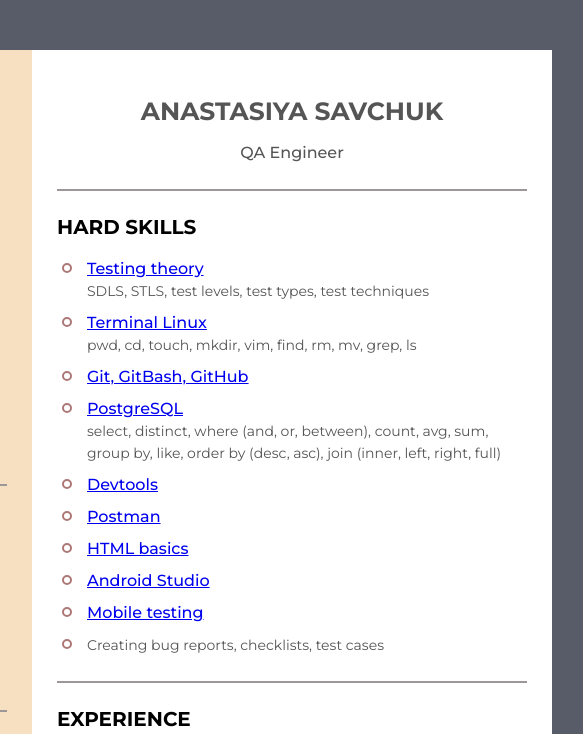
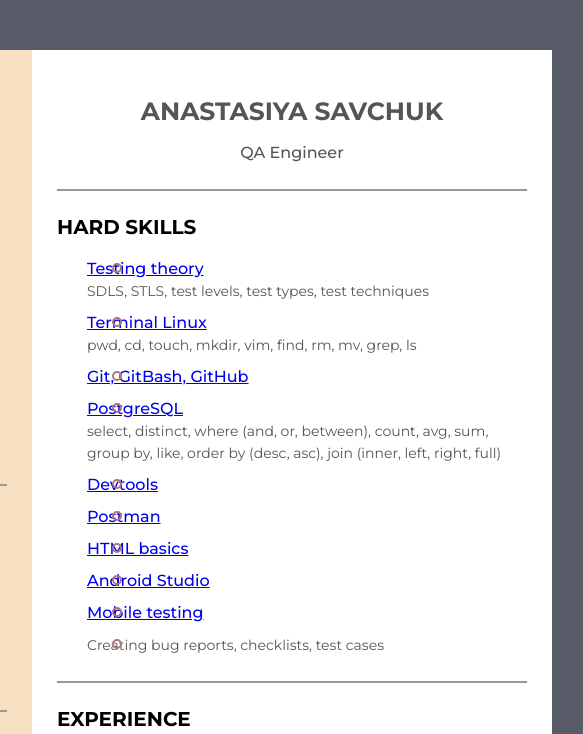
Before and after one commit to Nasti-sv/resume, a plain HTML site: page index.html in a window 1280 px wide. Shown: the top 734 px of the page, 488-1071 px from the left. Drawn offline with Linux system fonts and the light colour scheme.

Commit message:
Update styles.css

```diff
--- a/styles.css
+++ b/styles.css
@@ -208,7 +208,7 @@ body {
   content: "";
   position: absolute;
   top: 5px;
-  left: -25px;
+  left: 25px;
   width: 6px;
   height: 6px;
   border-radius: 50%;
```
